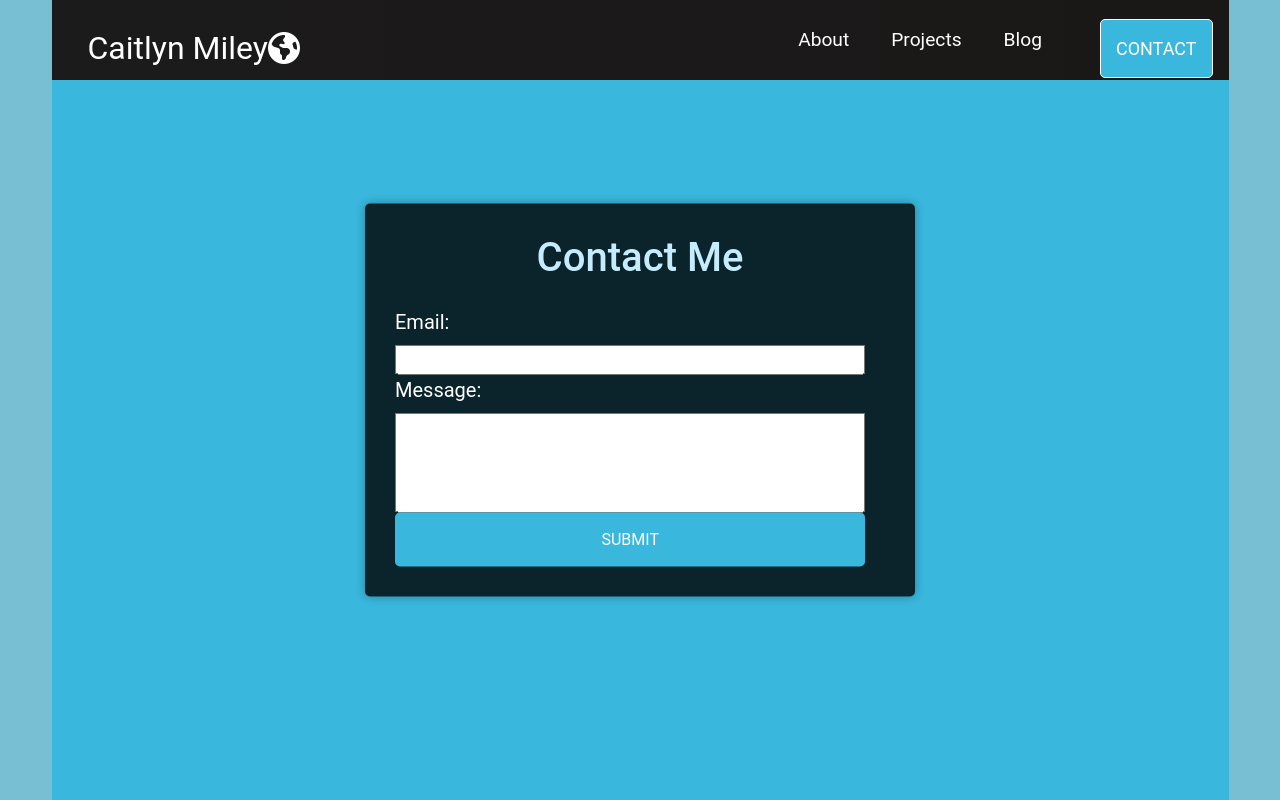
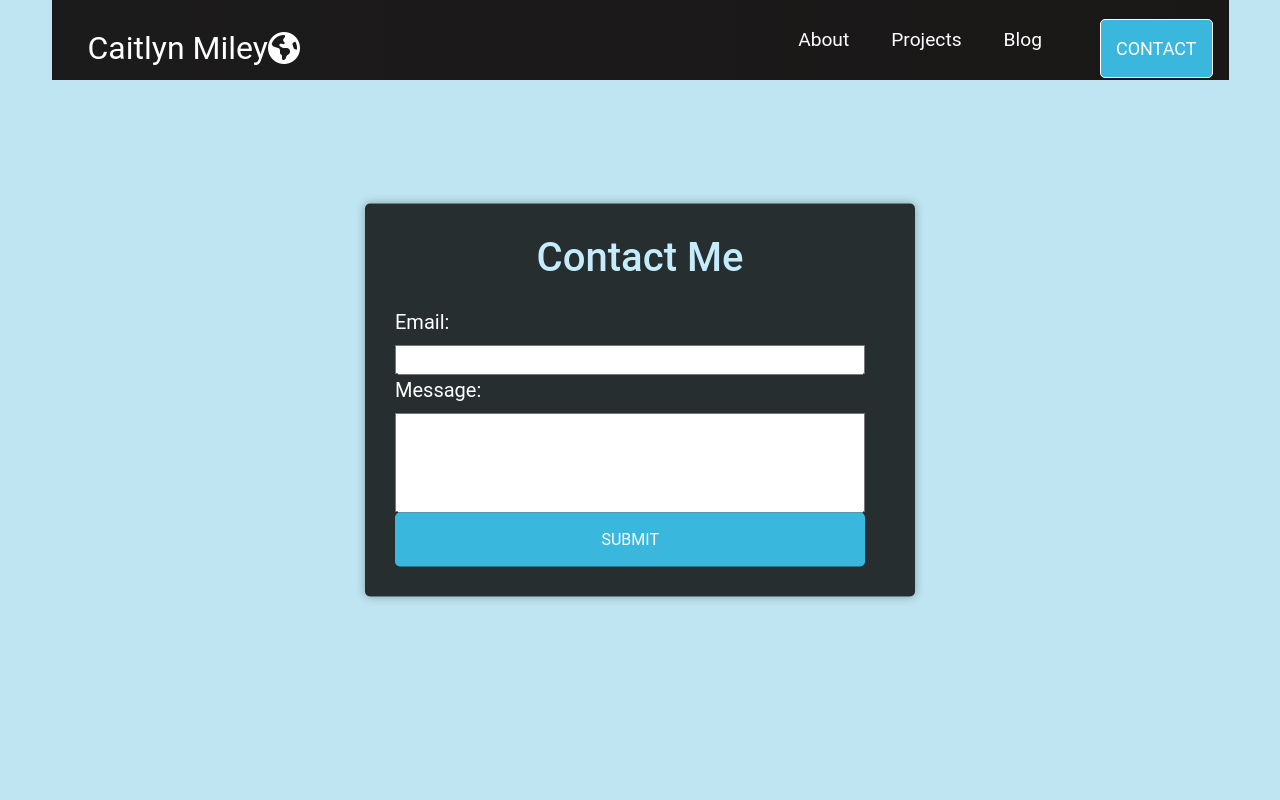
Before and after one commit to smilleeymilleey/website, a React (Create React App) app in the folder website-1/: page /contactpage in a window 1280 px wide. Shown: the top 800 px of the page. Built offline with nearby package versions, Linux system fonts and the light colour scheme.

Commit message:
styled background

```diff
--- a/website-1/src/components/Contact.css
+++ b/website-1/src/components/Contact.css
@@ -8,7 +8,7 @@
 }
 
  .newContainer {
-  background-color: #39b7dd;
+  background-color:  #bee5f1;
   overflow-y: scroll;
   overflow: hidden;
   padding-top: 70%;
--- a/website-1/src/components/PCard.css
+++ b/website-1/src/components/PCard.css
@@ -13,7 +13,7 @@ body {
   margin: 0;
   min-height: 100vh;
   font-family: "Open Sans";
-  background-color: #79bfd4;
+  background-color: #bee5f1;
 
 }
 
```
